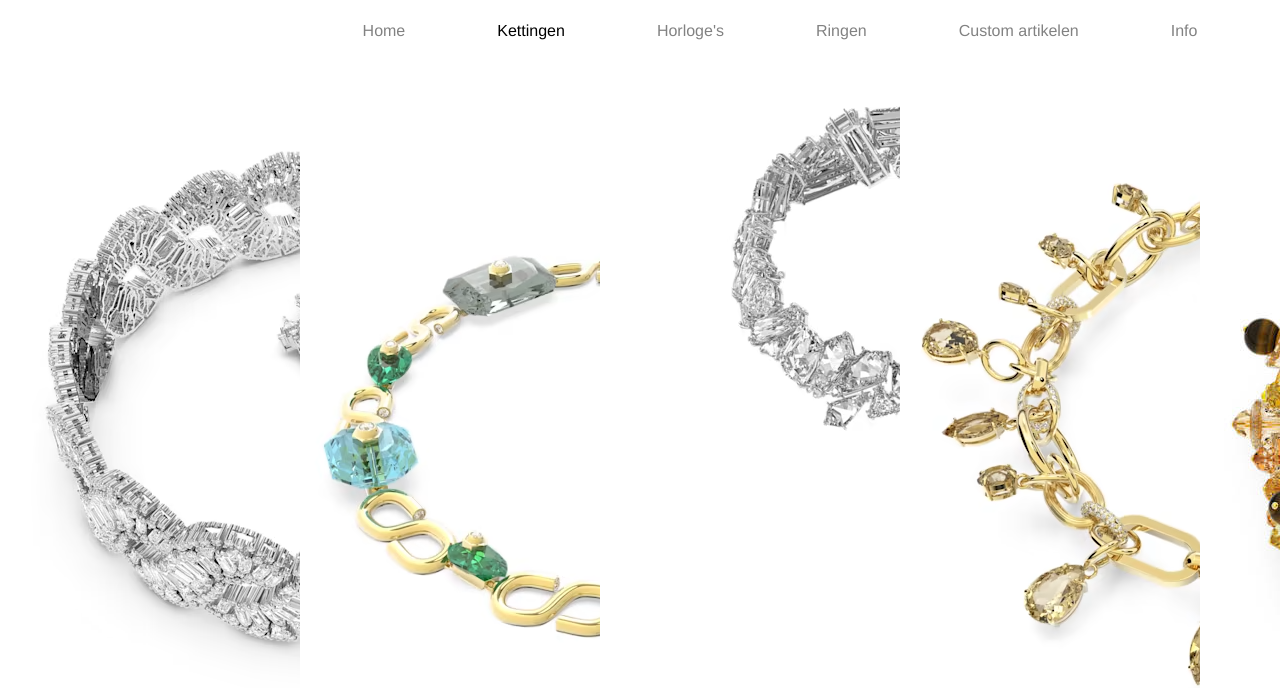
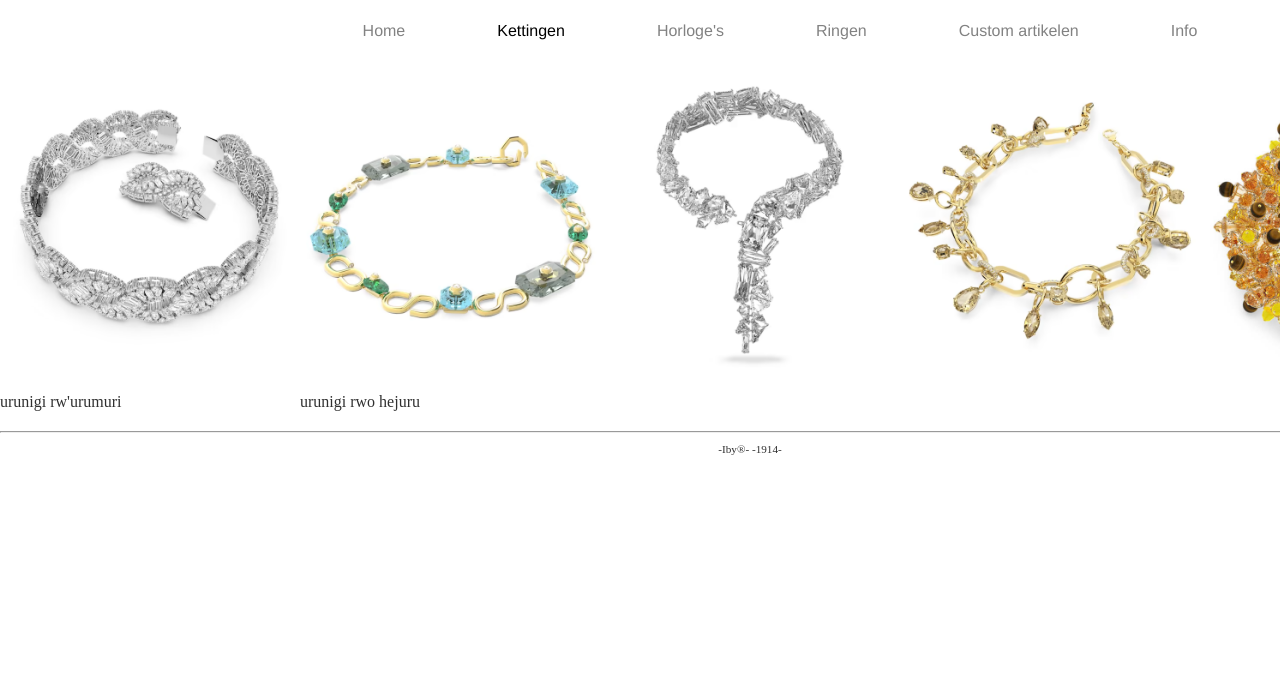
Before and after one commit to emmaus-archief/2223-4H-website-4hin2-ibrahim, a plain HTML site: page ketting.html in a window 1280 px wide. Shown: the part 126-814 px from the top of the page. Drawn offline with Linux system fonts and the light colour scheme.

Commit message:
ketting namen

```diff
--- a/ketting.html
+++ b/ketting.html
@@ -27,8 +27,11 @@
     </nav>
 
     <main>
-      <div class="kettingcolumn"><img src=afbeeldingen/hketting1.png>yo</div>
-      <div class="kettingcolumn"><img src=afbeeldingen/hketting2.png></div>
+      <div class="kettingcolumn">
+        <img src="afbeeldingen/hketting1.png">
+        <p>urunigi rw'urumuri</p>
+      </div>
+      <div class="kettingcolumn"><img src=afbeeldingen/hketting2.png><p>urunigi rwo hejuru</p></div>
       <div class="kettingcolumn"><img src=afbeeldingen/hketting3.png></div>
       <div class="kettingcolumn"><img src=afbeeldingen/hketting4.png></div>
       <div class="kettingcolumn"><img src=afbeeldingen/hketting5.png></div>
--- a/style.css
+++ b/style.css
@@ -204,8 +204,10 @@ input[name="r"]{
 .kettingcolumn {
   padding-top: 25px;
   vertical-align: top;
-  display: inline-block;
   text-align: center;
   float: left;
   width: 300px;
 }
+.kettingcolumn img {
+  width:100%;
+}
```
